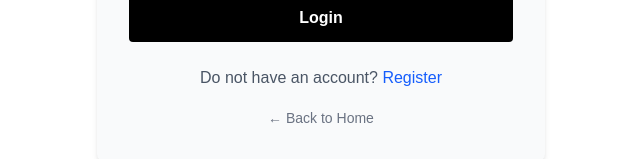
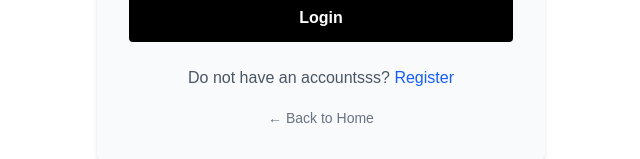
Before and after one commit to tru-leverette/xmpcommerce, a Next.js app: page /login in a window 1280 px wide. Shown: the part 434-593 px from the top of the page, without its empty margins (319-959 px from the left). Built offline with nearby package versions, Linux system fonts and the light colour scheme.

Commit message:
some comment

```diff
--- a/src/app/login/page.tsx
+++ b/src/app/login/page.tsx
@@ -53,7 +53,7 @@ export default function LoginPage() {
             </>
           ) : (
             <>
-              <span className="text-gray-600 dark:text-gray-400">Do not have an account? </span>
+              <span className="text-gray-600 dark:text-gray-400">Do not have an accountsss? </span>
               <button
                 className="text-blue-600 dark:text-blue-400 hover:underline"
                 onClick={() => setIsRegister(true)}
```
